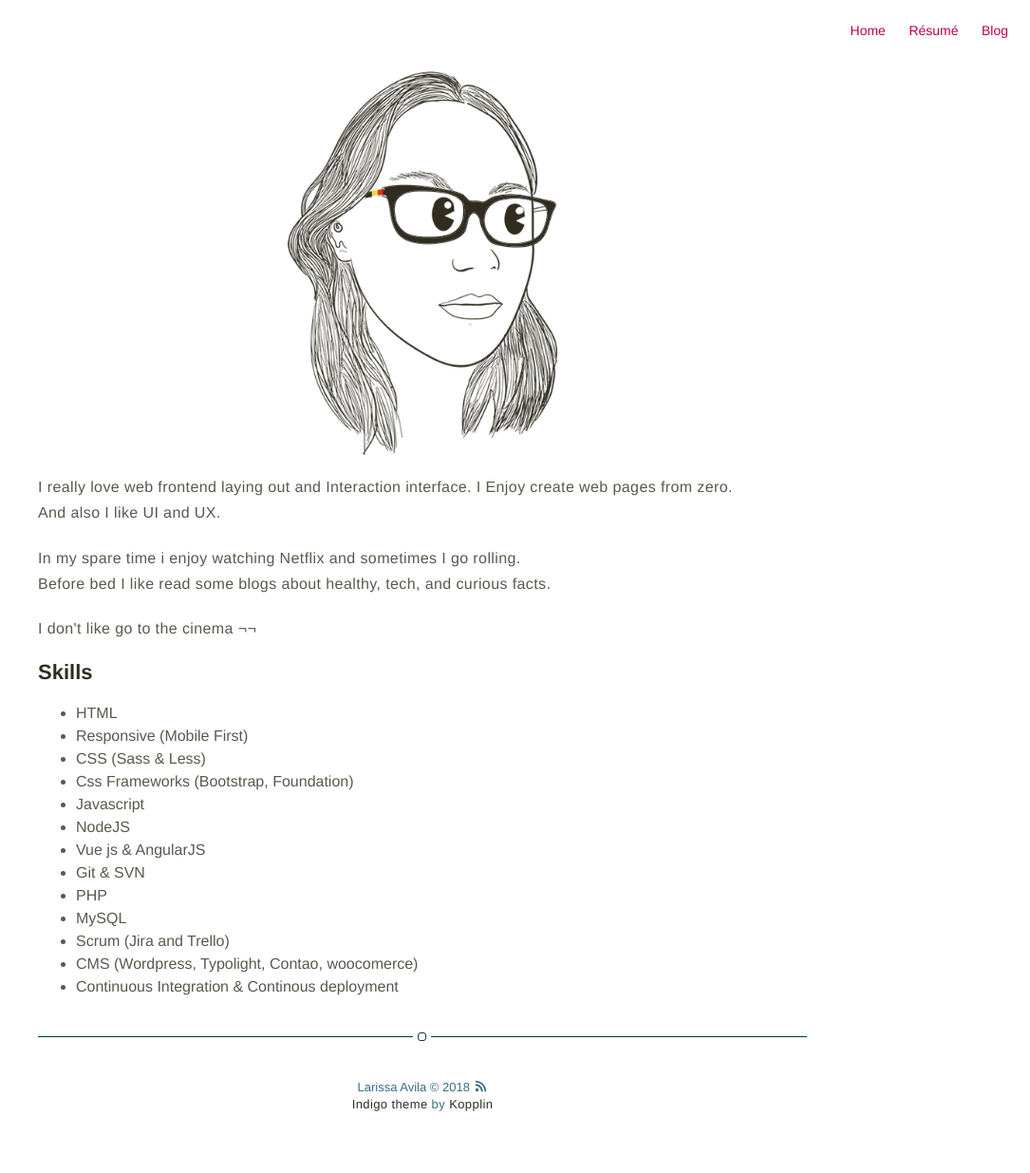
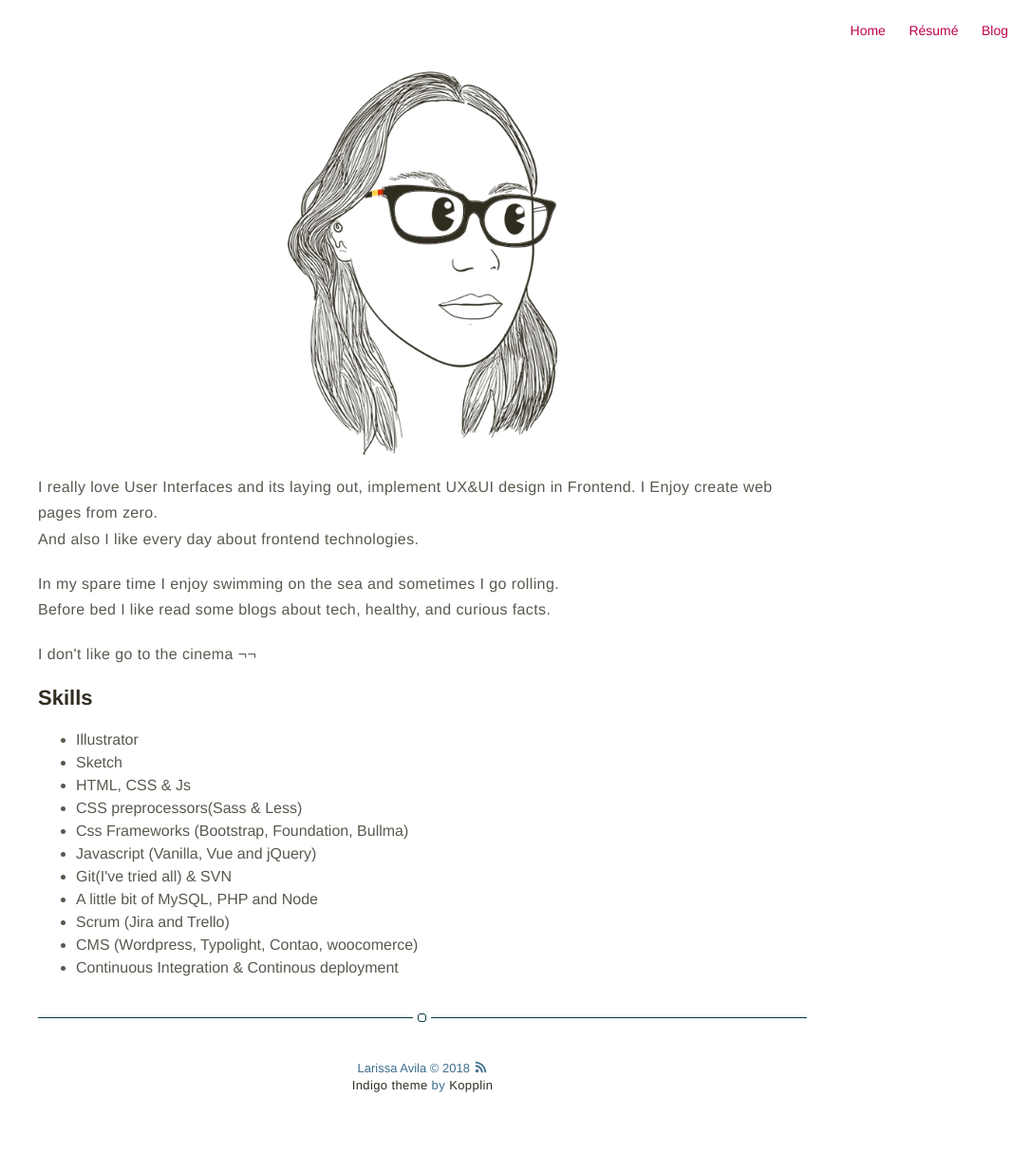
Before and after one commit to Lariicsa/lariicsa-v0, a Jekyll site: the page built from about.md, in a window 1280 px wide. Shown: the whole page at 95% size, without its empty margins (195-1280 px from the left). Built offline with Jekyll 4.4.1, drawn with Linux system fonts in a browser that asks for light colours; after the commit the page ends 1214 px from its top, so only the background shows below that.

Commit message:
Update skills and tools

```diff
--- a/about.md
+++ b/about.md
@@ -4,12 +4,12 @@ layout: page
 ---
 ![Profile Image]({{ site.url }}/{{ site.picture }})
 
-<p>I really love web frontend laying out and Interaction interface.
+<p>I really love User Interfaces and its laying out, implement UX&UI design in Frontend.
 I Enjoy create web pages from zero. <br>
-And also I like UI and UX.</p>
+And also I like every day about frontend technologies.</p>
 
-<p>In my spare time i enjoy watching Netflix and sometimes I go rolling. <br>
-Before bed I like read some blogs about healthy, tech, and curious facts.
+<p>In my spare time I enjoy swimming on the sea and sometimes I go rolling. <br>
+Before bed I like read some blogs about tech, healthy,  and curious facts.
 </p>
 
 <p>I don't like go to the cinema ¬¬</p>
@@ -17,16 +17,14 @@ Before bed I like read some blogs about healthy, tech, and curious facts.
 <h2>Skills</h2>
 
 <ul class="skill-list">
-	<li>HTML</li>
-	<li>Responsive (Mobile First)</li>
-	<li>CSS (Sass & Less)</li>
-	<li>Css Frameworks (Bootstrap, Foundation)</li>
-	<li>Javascript</li>
-	<li>NodeJS</li>
-	<li>Vue js & AngularJS</li>
-	<li>Git & SVN</li>
-	<li>PHP</li>
-	<li>MySQL</li>
+	<li>Illustrator</li>
+	<li>Sketch</li>
+	<li>HTML, CSS & Js</li>
+	<li>CSS preprocessors(Sass & Less)</li>
+	<li>Css Frameworks (Bootstrap, Foundation, Bullma)</li>
+	<li>Javascript (Vanilla, Vue and jQuery)</li>
+	<li>Git(I've tried all) & SVN</li>
+	<li>A little bit of MySQL, PHP and Node</li>
 	<li>Scrum (Jira and Trello)</li>
 	<li>CMS (Wordpress, Typolight, Contao, woocomerce)</li>
 	<li>Continuous Integration & Continous deployment</li>
```
